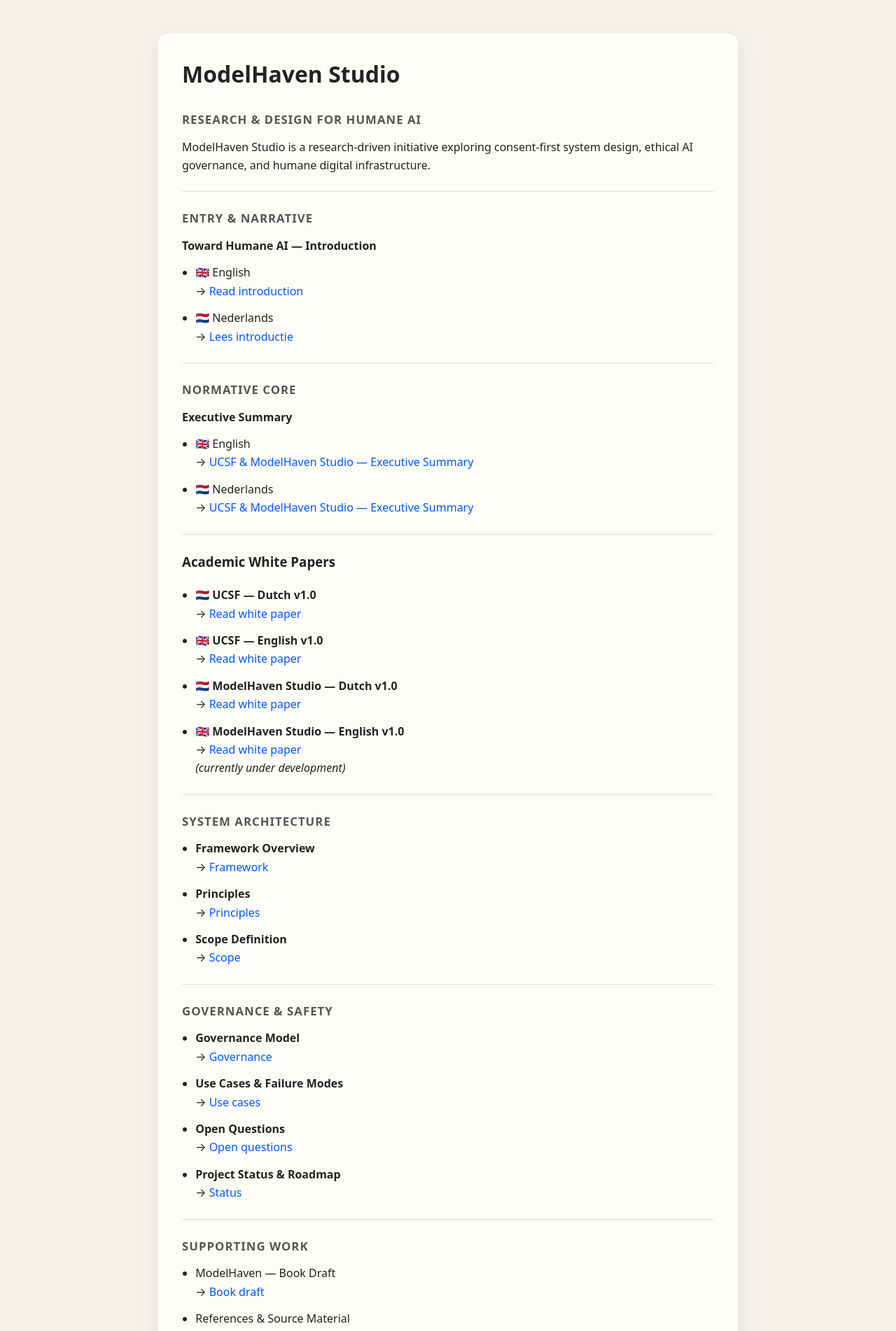
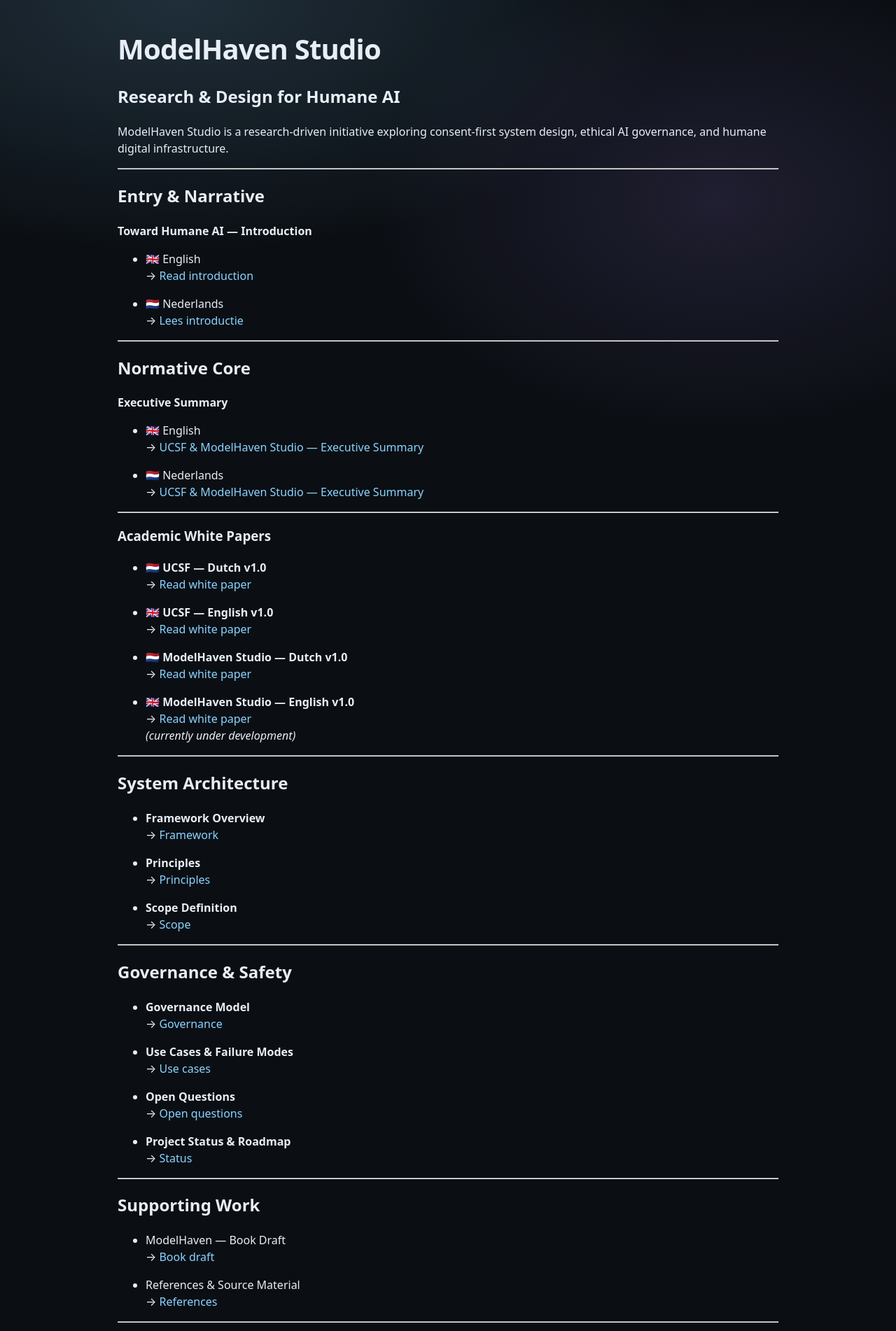
Before and after one commit to MartijnBruzzese/ModelHaven-Studio, a Jekyll site: the page built from index.md, in a window 1280 px wide. Shown: the top 1902 px of the page at 70% size. Built offline with Jekyll 4.4.1, drawn with Linux system fonts in a browser that asks for light colours; some of the changed text lies outside the part shown.

Commit message:
Update default.html

````diff
--- a/_layouts/default.html
+++ b/_layouts/default.html
@@ -1,85 +1,34 @@
 <!doctype html>
 <html lang="en">
 <head>
-  <meta charset="utf-8" />
-  <meta name="viewport" content="width=device-width, initial-scale=1" />
+  <meta charset="utf-8">
+  <meta name="viewport" content="width=device-width, initial-scale=1">
   <title>{{ page.title | default: "ModelHaven Studio" }}</title>
 
-  <link rel="stylesheet" href="{{ '/assets/style.css' | relative_url }}">
-
-  <style>
-    body{
-      font-family: system-ui, -apple-system, BlinkMacSystemFont, "Segoe UI", sans-serif;
-      background:#f4f1ea; /* parchment background */
-      color:#222;
-      margin:0;
-      padding:48px 18px;
-      line-height:1.65;
-    }
-    .wrap{
-      max-width:760px;
-      margin:0 auto;
-      background:#fffdf8; /* parchment paper */
-      padding:32px 34px;
-      border-radius:14px;
-      box-shadow:0 10px 32px rgba(0,0,0,0.06);
-    }
-    h1{
-      font-size:2rem;
-      margin:0 0 6px 0;
-      font-weight:600;
-    }
-    h2{
-      font-size:1.05rem;
-      letter-spacing:0.06em;
-      text-transform:uppercase;
-      color:#555;
-      margin:24px 0 12px 0;
-    }
-    p{ margin:0 0 12px 0; }
-    a{ color:#0057ff; text-decoration:none; }
-    a:hover{ text-decoration:underline; }
-    ul{ margin:0; padding-left:1.2em; }
-    li{ margin:6px 0; }
-    .status{
-      display:inline-block;
-      margin-top:8px;
-      padding:4px 12px;
-      border-radius:999px;
-      border:1px solid #ddd;
-      background:#ffffff;
-      font-size:0.9rem;
-      color:#444;
-    }
-    hr{
-      border:none;
-      border-top:1px solid #ddd;
-      margin:24px 0;
-    }
-    .footer{
-      margin-top:30px;
-      font-size:0.85rem;
-      color:#777;
-    }
-
-    /* Optional: make mermaid diagrams breathe a bit */
-    .mermaid{
-      margin: 18px 0 24px 0;
-    }
-  </style>
+  <!-- Use the repo-root style.css (Workspace theme) -->
+  <link rel="stylesheet" href="{{ '/style.css' | relative_url }}">
 </head>
 
 <body>
   <div class="wrap">
+
     {{ content }}
+
+    <footer class="footer">
+      <div>
+        <strong>Contact</strong><br>
+        <a href="mailto:martijnbruzzese@gmail.com">martijnbruzzese@gmail.com</a>
+      </div>
+      <div class="muted">© 2026 Martijn Bruzzese — All Rights Reserved</div>
+    </footer>
+
   </div>
 
-  <!-- Mermaid support for GitHub Pages (Jekyll sites don't render Mermaid by default) -->
+  <!-- Optional: Mermaid support -->
   <script src="https://cdn.jsdelivr.net/npm/mermaid@10/dist/mermaid.min.js"></script>
   <script>
     mermaid.initialize({ startOnLoad: true });
 
-    // Turn fenced blocks ```mermaid into <div class="mermaid"> so Mermaid can render them
     document.addEventListener("DOMContentLoaded", () => {
       document.querySelectorAll("pre > code.language-mermaid").forEach((code) => {
         const pre = code.parentElement;
````
